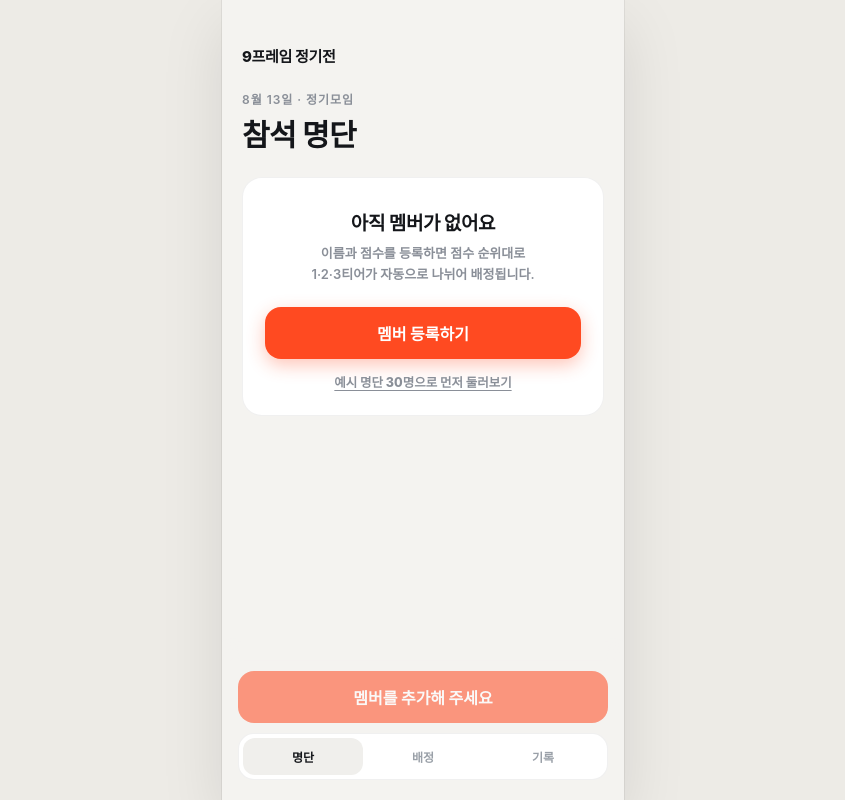
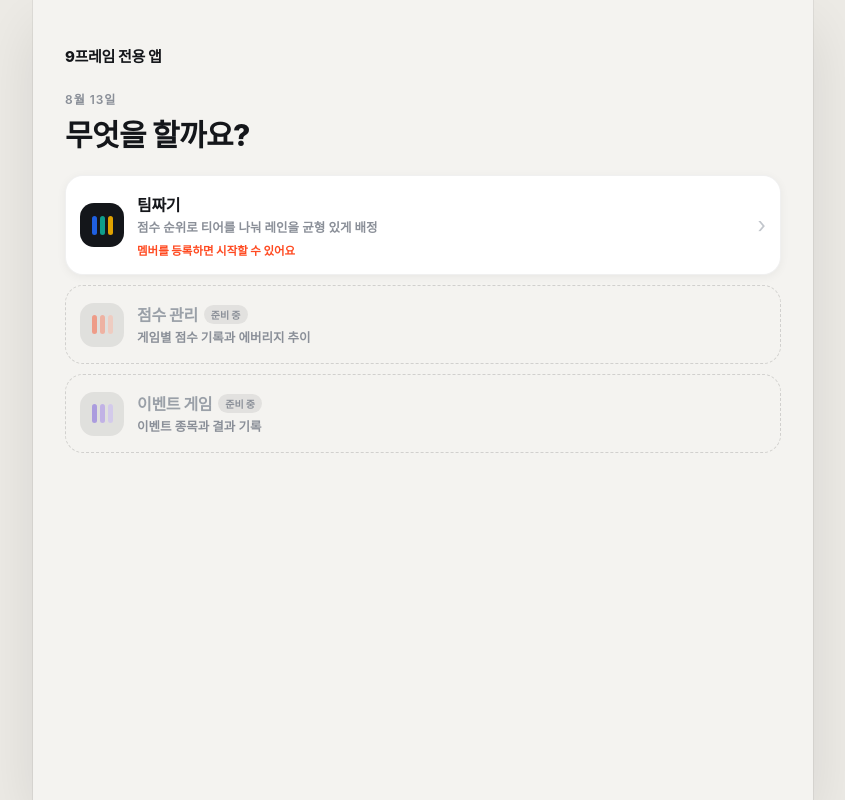
Before and after one commit to leech5151/team-create-9f, a React (Vite) app in the folder app/: page / in a window 1280 px wide. Shown: the whole page, without its empty margins (217-1062 px from the left). Built offline with nearby package versions, Linux system fonts and the light colour scheme; a web font is replaced by a local one.

Commit message:
feat: 섹션 분리. 구프레임 전용 앱으로 진화

```diff
--- a/app/index.html
+++ b/app/index.html
@@ -6,7 +6,7 @@
       name="viewport"
       content="width=device-width, initial-scale=1, viewport-fit=cover, maximum-scale=1"
     />
-    <title>9프레임 정기전</title>
+    <title>9프레임 전용 앱</title>
     <meta name="description" content="티어별로 균형 잡힌 볼링 레인을 랜덤 배정하는 앱" />
 
     <!-- Matches the app surface: light chrome normally, dark while LANE BOARD is open. -->
--- a/app/src/App.tsx
+++ b/app/src/App.tsx
@@ -11,12 +11,17 @@ import { buildLanes, buildQueue, hydrateLanes, laneCountFor, tierMap } from './l
 import { shareText } from './lib/format';
 import { clearState, initialState, loadState, saveState, type PersistedState } from './lib/storage';
 import { HistoryScreen } from './screens/HistoryScreen';
+import { HomeScreen } from './screens/HomeScreen';
 import { DrawScreen } from './screens/DrawScreen';
 import { ResultScreen } from './screens/ResultScreen';
 import { RosterScreen } from './screens/RosterScreen';
-import type { Lane, Member, Options, Ranked, ResultView, Screen, Tier } from './types';
+import type { Lane, Member, Options, Ranked, ResultView, Screen, Section, Tier } from './types';
 
-const APP_TITLE = '9프레임 정기전';
+const APP_TITLE = '9프레임 전용 앱';
+
+const SECTION_TITLES: Record<Exclude<Section, 'home'>, string> = {
+  teams: '팀짜기',
+};
 
 const TOAST_MS = 1800;
 /** Longer, because the user has to notice the undo and reach for it. */
@@ -253,6 +258,16 @@ export default function App() {
     startAssignment(false);
   };
 
+  // ── Section navigation ─────────────────────────────────────
+  const openSection = (section: Exclude<Section, 'home'>) =>
+    setState((s) => ({ ...s, section }));
+
+  /** Back out to the hub. Any draw in progress is kept, not discarded. */
+  const goHome = () => {
+    roll.reset();
+    setState((s) => ({ ...s, section: 'home' }));
+  };
+
   const goTab = (key: 'roster' | 'draw' | 'history') => {
     const target: Screen = key === 'draw' && lanes.length === 0 ? 'roster' : key;
     setState((s) => ({ ...s, screen: target }));
@@ -346,7 +361,8 @@ export default function App() {
     startAssignment(true);
   };
 
-  const boardMode = state.screen === 'result' && state.resultView === 'board';
+  const teams = state.section === 'teams';
+  const boardMode = teams && state.screen === 'result' && state.resultView === 'board';
 
   // Keep the standalone status-bar tint in step with the surface behind it.
   useEffect(() => {
@@ -355,13 +371,22 @@ export default function App() {
   }, [boardMode]);
 
   // Only on 명단: it is the home screen, and the other screens are mid-task.
-  const showInstall = state.screen === 'roster' && installPrompt.installable;
+  const showInstall = state.section === 'home' && installPrompt.installable;
 
   return (
     <div className="app" data-dark={boardMode}>
       <div className="app__scroll">
         <div className="appBar">
+          {state.section === 'home' ? (
             <div className="appBar__title">{APP_TITLE}</div>
+          ) : (
+            <button type="button" className="appBar__back" onClick={goHome}>
+              <span className="appBar__chevron" aria-hidden="true">
+                ‹
+              </span>
+              {SECTION_TITLES[state.section]}
+            </button>
+          )}
           {showInstall && installPrompt.collapsed && (
             <InstallPill
               onClick={() =>
@@ -380,7 +405,16 @@ export default function App() {
           />
         )}
 
-        {state.screen === 'roster' && (
+        {state.section === 'home' && (
+          <HomeScreen
+            memberCount={state.roster.length}
+            attendCount={attending.length}
+            game={state.game}
+            onOpen={openSection}
+          />
+        )}
+
+        {teams && state.screen === 'roster' && (
           <RosterScreen
             roster={state.roster}
             attend={state.attend}
@@ -401,7 +435,7 @@ export default function App() {
           />
         )}
 
-        {state.screen === 'draw' && (
+        {teams && state.screen === 'draw' && (
           <DrawScreen
             game={state.game}
             lanes={lanes}
@@ -417,7 +451,7 @@ export default function App() {
           />
         )}
 
-        {state.screen === 'result' && (
+        {teams && state.screen === 'result' && (
           <ResultScreen
             game={state.game}
             lanes={lanes}
@@ -429,7 +463,9 @@ export default function App() {
           />
         )}
 
-        {state.screen === 'history' && <HistoryScreen history={state.history} byId={byId} />}
+        {teams && state.screen === 'history' && (
+          <HistoryScreen history={state.history} byId={byId} />
+        )}
       </div>
 
       {roll.phase !== 'idle' && (
@@ -481,6 +517,8 @@ export default function App() {
         </div>
       )}
 
+      {/* The hub has no CTA or tabs — those belong to the feature you are inside. */}
+      {teams && (
         <BottomBar
           screen={state.screen}
           ctaVisible={state.screen !== 'history'}
@@ -496,6 +534,7 @@ export default function App() {
           onReset={redraw}
           onTab={goTab}
         />
+      )}
     </div>
   );
 }
--- a/app/src/index.css
+++ b/app/src/index.css
@@ -71,6 +71,19 @@ input {
   }
 }
 
+/* Separate from riseIn: the toast is centred with its own translate, which a
+   translateY-based animation would override. */
+@keyframes toastIn {
+  from {
+    transform: translate(-50%, -50%) scale(0.94);
+    opacity: 0;
+  }
+  to {
+    transform: translate(-50%, -50%) scale(1);
+    opacity: 1;
+  }
+}
+
 @keyframes slideUp {
   from {
     transform: translateY(100%);
@@ -90,6 +103,11 @@ input {
   --surface-2: #f7f6f3;
   --border: rgba(0, 0, 0, 0.06);
   --tab-on: #f0efec;
+
+  /* Horizontal rhythm — widened at the breakpoints below so a tablet gets
+     breathing room instead of a phone-width column floating in the middle. */
+  --gutter: 20px;
+  --bar-gutter: 16px;
 
   position: relative;
   width: 100%;
@@ -122,6 +140,77 @@ input {
 @media (min-width: 460px) {
   .app {
     box-shadow: 0 0 0 1px rgba(0, 0, 0, 0.06), 0 24px 60px rgba(0, 0, 0, 0.1);
+  }
+}
+
+/* ── Tablet ────────────────────────────────────────────────────
+   Widen the column and fit more lanes per row rather than scaling the
+   phone layout up, which would just enlarge the type. */
+@media (min-width: 700px) {
+  .app {
+    --gutter: 28px;
+    --bar-gutter: 24px;
+    max-width: 640px;
+  }
+
+  .laneGrid,
+  .shareGrid {
+    grid-template-columns: repeat(3, 1fr);
+  }
+
+  .title,
+  .rosterHead__title,
+  .resultHead__title,
+  .drawPrompt__title {
+    font-size: 34px;
+  }
+
+  .appBar__title,
+  .appBar__back {
+    font-size: 17px;
+  }
+
+  .cta__main {
+    height: 56px;
+    font-size: 17px;
+  }
+
+  .cta__reset {
+    height: 56px;
+  }
+
+  .tab {
+    padding: 12px 0;
+    font-size: 13px;
+  }
+
+  .feature {
+    padding: 20px 18px;
+  }
+}
+
+/* ── Large tablet / desktop ───────────────────────────────────── */
+@media (min-width: 1000px) {
+  .app {
+    --gutter: 32px;
+    max-width: 780px;
+  }
+
+  .laneGrid,
+  .shareGrid {
+    grid-template-columns: repeat(4, 1fr);
+  }
+
+  /* Two columns of tier groups — the roster is the longest screen by far. */
+  .tierGroups {
+    display: grid;
+    grid-template-columns: 1fr 1fr;
+    gap: 0 18px;
+    align-items: start;
+  }
+
+  .tierGroups > .resetData {
+    grid-column: 1 / -1;
   }
 }
 
@@ -139,12 +228,12 @@ input {
 }
 
 .screen {
-  padding: 8px 20px 0;
+  padding: 8px var(--gutter) 0;
 }
 
 .app__bottom {
   flex: none;
-  padding: 10px 16px calc(env(safe-area-inset-bottom, 0px) + 20px);
+  padding: 10px var(--bar-gutter) calc(env(safe-area-inset-bottom, 0px) + 20px);
   background: var(--bg);
   box-shadow: 0 -10px 18px var(--bg);
   z-index: 70;
@@ -180,7 +269,7 @@ input {
   display: flex;
   align-items: center;
   gap: 11px;
-  margin: 0 20px 14px;
+  margin: 0 var(--gutter) 14px;
   padding: 12px 13px;
   border-radius: 16px;
   background: #14161a;
@@ -242,7 +331,7 @@ input {
   justify-content: space-between;
   gap: 10px;
   min-height: 30px;
-  padding: 0 20px;
+  padding: 0 var(--gutter);
   margin-bottom: 12px;
 }
 
@@ -254,6 +343,148 @@ input {
   white-space: nowrap;
   overflow: hidden;
   text-overflow: ellipsis;
+}
+
+.appBar__back {
+  display: flex;
+  align-items: center;
+  gap: 4px;
+  font-size: 15px;
+  font-weight: 800;
+  letter-spacing: -0.02em;
+  color: var(--fg);
+  min-width: 0;
+}
+
+.appBar__chevron {
+  font-size: 21px;
+  line-height: 1;
+  margin-top: -2px;
+  color: var(--muted);
+}
+
+.appBar__back:hover .appBar__chevron {
+  color: #ff4a21;
+}
+
+/* ── Hub — feature list ────────────────────────────────────── */
+
+.features {
+  display: flex;
+  flex-direction: column;
+  gap: 10px;
+  margin-top: 20px;
+}
+
+.feature {
+  display: flex;
+  align-items: center;
+  gap: 13px;
+  width: 100%;
+  padding: 16px 14px;
+  border-radius: 18px;
+  background: #fff;
+  border: 1px solid rgba(0, 0, 0, 0.06);
+  box-shadow: 0 2px 10px rgba(0, 0, 0, 0.05);
+  text-align: left;
+  transition: border-color 0.15s ease, transform 0.1s ease;
+  animation: riseIn 0.3s ease both;
+}
+
+.feature:not(:disabled):hover {
+  border-color: #ff4a21;
+}
+
+.feature:not(:disabled):active {
+  transform: scale(0.99);
+}
+
+.feature--soon {
+  background: transparent;
+  border-style: dashed;
+  border-color: rgba(0, 0, 0, 0.14);
+  box-shadow: none;
+  cursor: default;
+}
+
+.feature__icon {
+  width: 44px;
+  height: 44px;
+  border-radius: 14px;
+  background: #14161a;
+  display: flex;
+  align-items: center;
+  justify-content: center;
+  gap: 3px;
+  flex: none;
+}
+
+.feature--soon .feature__icon {
+  background: rgba(0, 0, 0, 0.08);
+}
+
+.feature__bar {
+  width: 5px;
+  height: 19px;
+  border-radius: 3px;
+}
+
+.feature--soon .feature__bar {
+  opacity: 0.45;
+}
+
+.feature__body {
+  flex: 1;
+  min-width: 0;
+  display: flex;
+  flex-direction: column;
+  gap: 3px;
+}
+
+.feature__titleRow {
+  display: flex;
+  align-items: center;
+  gap: 6px;
+}
+
+.feature__title {
+  font-size: 16px;
+  font-weight: 800;
+  letter-spacing: -0.02em;
+}
+
+.feature--soon .feature__title {
+  color: #9aa0a8;
+}
+
+.feature__badge {
+  padding: 2px 7px;
+  border-radius: 999px;
+  background: rgba(0, 0, 0, 0.07);
+  font-size: 10px;
+  font-weight: 800;
+  color: #8a8f98;
+}
+
+.feature__desc {
+  font-size: 12.5px;
+  font-weight: 600;
+  color: #8a8f98;
+  line-height: 1.45;
+}
+
+.feature__meta {
+  font-size: 11.5px;
+  font-weight: 800;
+  color: #ff4a21;
+  margin-top: 2px;
+}
+
+.feature__chevron {
+  flex: none;
+  font-size: 22px;
+  line-height: 1;
+  color: #c2c6cc;
 }
 
 /* Collapsed install form — always reachable while installable. */
@@ -422,7 +653,7 @@ input {
 }
 
 .tierGroups {
-  padding: 18px 20px 0;
+  padding: 18px var(--gutter) 0;
 }
 
 .tierGroup {
@@ -1852,24 +2083,27 @@ input {
 
 /* ── Toast ─────────────────────────────────────────────────── */
 
+/* Centred in the viewport: the hub has no bottom bar to anchor to, and an
+   actionable undo needs to be where the eye already is. */
 .toast {
   position: absolute;
   left: 50%;
-  transform: translateX(-50%);
-  bottom: calc(env(safe-area-inset-bottom, 0px) + 110px);
-  padding: 10px 16px;
-  border-radius: 999px;
+  top: 50%;
+  transform: translate(-50%, -50%);
+  padding: 13px 18px;
+  border-radius: 16px;
   background: rgba(20, 22, 26, 0.94);
   color: #fff;
-  font-size: 12.5px;
+  font-size: 13.5px;
   font-weight: 700;
   z-index: 95;
-  animation: riseIn 0.2s ease both;
-  white-space: nowrap;
-  display: flex;
-  align-items: center;
-  gap: 12px;
-  max-width: calc(100% - 32px);
+  animation: toastIn 0.22s cubic-bezier(0.2, 0.7, 0.3, 1) both;
+  display: flex;
+  align-items: center;
+  gap: 14px;
+  max-width: calc(100% - 2 * var(--gutter));
+  box-shadow: 0 12px 32px rgba(0, 0, 0, 0.28);
+  text-align: center;
 }
 
 .toast__action {
--- a/app/src/lib/storage.ts
+++ b/app/src/lib/storage.ts
@@ -1,4 +1,4 @@
-import type { HistoryEntry, Member, Options, ResultView, Screen } from '../types';
+import type { HistoryEntry, Member, Options, ResultView, Screen, Section } from '../types';
 
 const KEY = 'bowling-lane-draw/v1';
 
@@ -9,6 +9,8 @@ export interface PersistedState {
   opts: Options;
   history: HistoryEntry[];
   game: number;
+  /** Which top-level area is open. */
+  section: Section;
   screen: Screen;
   /** Current draw's lanes as member ids, so roster edits reconcile on load. */
   laneIds: string[][];
@@ -25,6 +27,7 @@ export function initialState(): PersistedState {
     opts: { balance: true, gender: true, avoid: true },
     history: [],
     game: 1,
+    section: 'home',
     screen: 'roster',
     laneIds: [],
     queue: [],
@@ -116,6 +119,7 @@ export function loadState(): PersistedState {
     opts,
     history,
     game: typeof s.game === 'number' && s.game >= 1 ? Math.floor(s.game) : 1,
+    section: s.section === 'teams' ? 'teams' : 'home',
     // A draw screen with no lanes has nothing to show — send it back to 명단.
     screen: laneIds.length === 0 && (screen === 'draw' || screen === 'result') ? 'roster' : screen,
     laneIds,
--- /dev/null
+++ b/app/src/screens/HomeScreen.tsx
@@ -0,0 +1,86 @@
+import type { Section } from '../types';
+import { todayLabel } from '../lib/format';
+
+interface Feature {
+  /** Present once the feature is routable; absent while it is still planned. */
+  section?: Exclude<Section, 'home'>;
+  title: string;
+  desc: string;
+  bars: [string, string, string];
+}
+
+const FEATURES: Feature[] = [
+  {
+    section: 'teams',
+    title: '팀짜기',
+    desc: '점수 순위로 티어를 나눠 레인을 균형 있게 배정',
+    bars: ['#1F5FE0', '#0E9D8B', '#E0A200'],
+  },
+  {
+    title: '점수 관리',
+    desc: '게임별 점수 기록과 에버리지 추이',
+    bars: ['#FF4A21', '#FF7A5C', '#FFB39F'],
+  },
+  {
+    title: '이벤트 게임',
+    desc: '이벤트 종목과 결과 기록',
+    bars: ['#6B4AE0', '#9B7BF0', '#C4B0FA'],
+  },
+];
+
+interface Props {
+  memberCount: number;
+  attendCount: number;
+  game: number;
+  onOpen: (section: Exclude<Section, 'home'>) => void;
+}
+
+export function HomeScreen({ memberCount, attendCount, game, onOpen }: Props) {
+  const teamSummary =
+    memberCount === 0
+      ? '멤버를 등록하면 시작할 수 있어요'
+      : `멤버 ${memberCount}명 · 참석 ${attendCount}명 · GAME ${game}`;
+
+  return (
+    <div className="screen">
+      <div className="eyebrow">{todayLabel()}</div>
+      <div className="title">무엇을 할까요?</div>
+
+      <div className="features">
+        {FEATURES.map((f) => {
+          const ready = f.section !== undefined;
+          return (
+            <button
+              type="button"
+              key={f.title}
+              className={`feature${ready ? '' : ' feature--soon'}`}
+              disabled={!ready}
+              onClick={() => f.section && onOpen(f.section)}
+            >
+              <span className="feature__icon" aria-hidden="true">
+                {f.bars.map((c, i) => (
+                  <span key={i} className="feature__bar" style={{ background: c }} />
+                ))}
+              </span>
+              <span className="feature__body">
+                <span className="feature__titleRow">
+                  <span className="feature__title">{f.title}</span>
+                  {!ready && <span className="feature__badge">준비 중</span>}
+                </span>
+                <span className="feature__desc">{f.desc}</span>
+                {ready && f.section === 'teams' && (
+                  <span className="feature__meta">{teamSummary}</span>
+                )}
+              </span>
+              {ready && (
+                <span className="feature__chevron" aria-hidden="true">
+                  ›
+                </span>
+              )}
+            </button>
+          );
+        })}
+      </div>
+    </div>
+  );
+}
--- a/app/vite.config.ts
+++ b/app/vite.config.ts
@@ -19,7 +19,7 @@ export default defineConfig({
       devOptions: { enabled: true, type: 'module' },
       includeAssets: ['apple-touch-icon.png', 'favicon-32.png'],
       manifest: {
-        name: '9프레임 정기전',
+        name: '9프레임 전용 앱',
         short_name: '9프레임',
         description: '티어별로 균형 잡힌 볼링 레인을 랜덤 배정하는 앱',
         lang: 'ko',
```
Also changed, not shown: app/src/types.ts (+8 -0 lines), 1 other file (tests, documents, lock files or other folders). Lines whose indentation alone changed are shown as unchanged.
